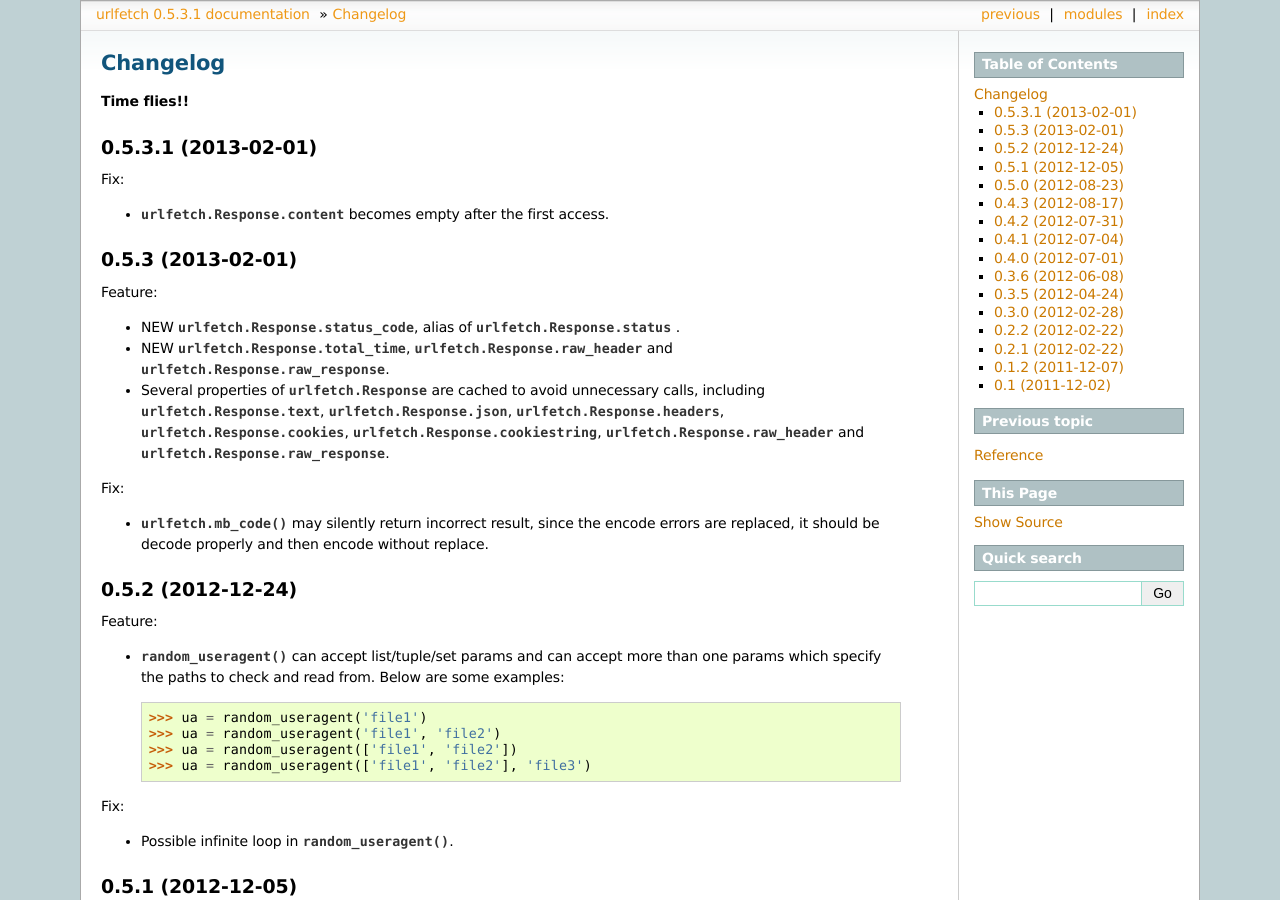
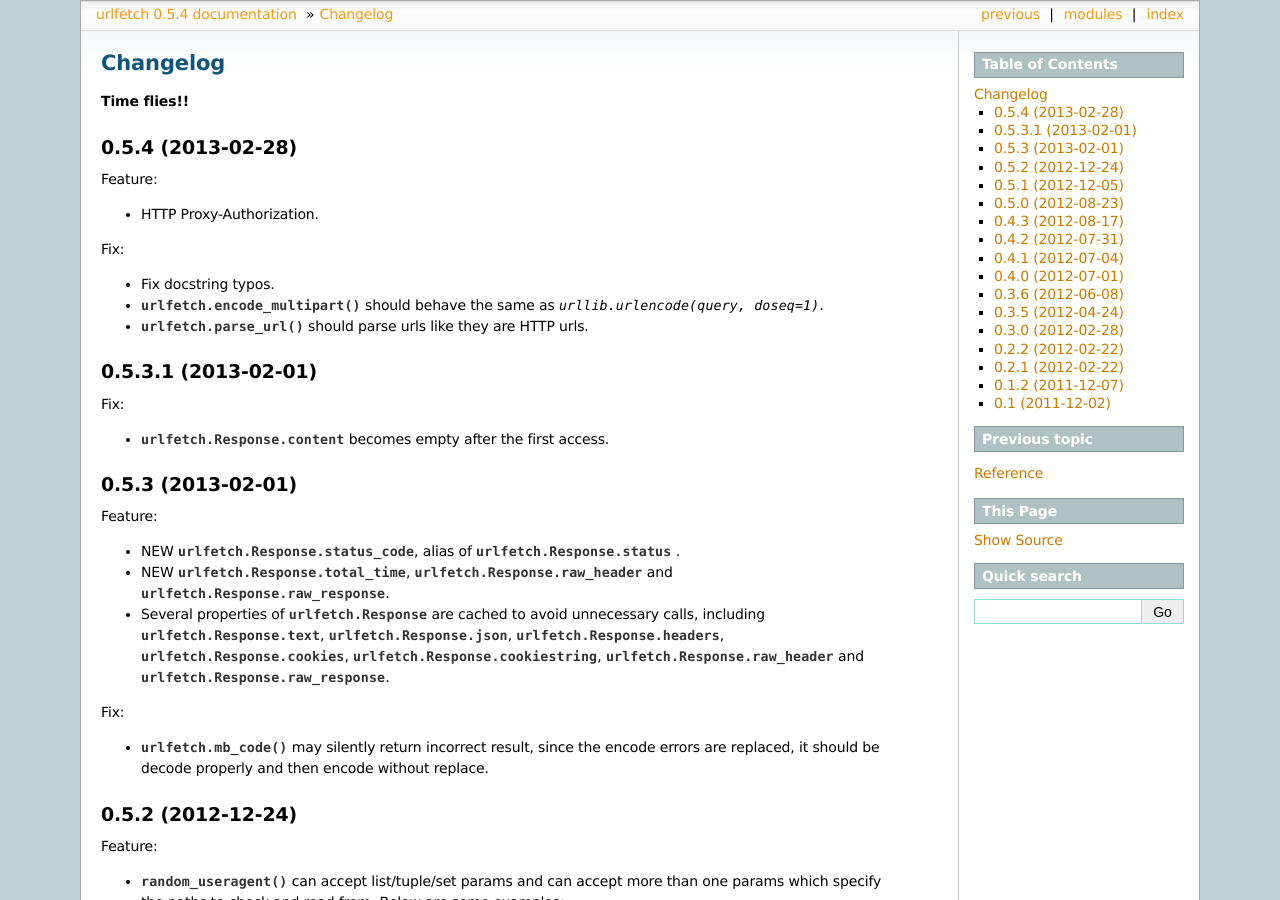
Before and after one commit to ifduyue/urlfetch, a Sphinx documentation site: the page built from doc/changelog.rst, in a window 1280 px wide and 900 px high. Built offline with Sphinx 7.4.7, drawn with Linux system fonts in a browser that asks for light colours; some of the changed text lies outside the part shown.

Commit message:
prepare for new release

```diff
--- a/doc/changelog.rst
+++ b/doc/changelog.rst
@@ -3,8 +3,22 @@ Changelog
 
 **Time flies!!**
 
+0.5.4 (2013-02-28)
+++++++++++++++++++++
+
+Feature:
+
+* HTTP Proxy-Authorization.
+
+Fix:
+
+* Fix docstring typos.
+* :func:`urlfetch.encode_multipart` should behave the same as `urllib.urlencode(query, doseq=1)`.
+* :func:`urlfetch.parse_url` should parse urls like they are HTTP urls.
+
+
 0.5.3.1 (2013-02-01)
-+++++++++++++++++++
+++++++++++++++++++++++
 
 Fix:
 
--- a/urlfetch.py
+++ b/urlfetch.py
@@ -10,7 +10,7 @@ An easy to use HTTP client based on httplib.
 :license: BSD 2-clause License, see LICENSE for more details.
 '''
 
-__version__ = '0.5.3.1'
+__version__ = '0.5.4'
 __author__ = 'Yue Du <ifduyue@gmail.com>'
 __url__ = 'https://github.com/ifduyue/urlfetch'
 __license__ = 'BSD 2-Clause License'
```
